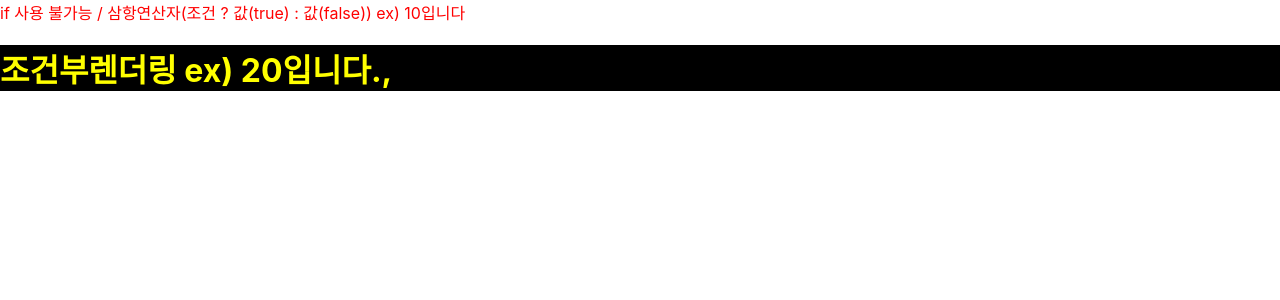
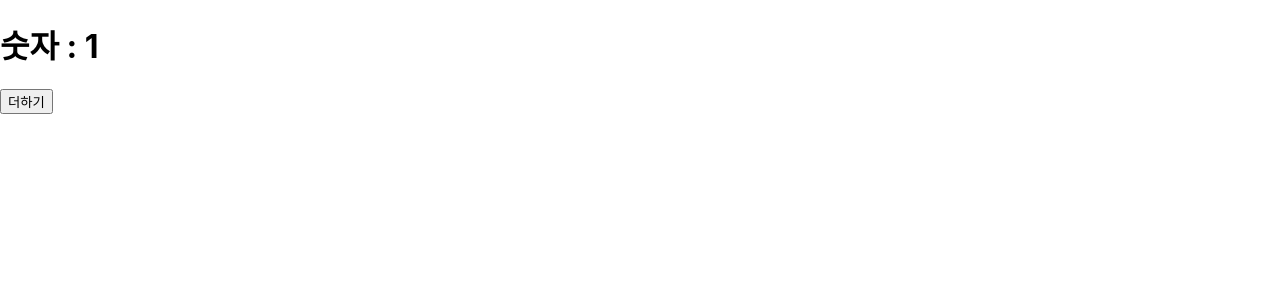
Before and after one commit to ckswns879/my-app, a React (Create React App) app: page / in a window 1280 px wide. Shown: the top 300 px of the page. Built offline with nearby package versions, Linux system fonts and the light colour scheme.

Commit message:
chore: 컴포넌트 주석처리

```diff
--- /dev/null
+++ b/src/UseState.js
@@ -0,0 +1,24 @@
+import { useState } from "react";
+
+
+
+function UseState() {
+//let number = 1; // 이렇게 하면 상태값 아님
+const [number, setNumber] = useState(1);  //React안에 hooks라이브러리
+
+const add = () => {
+setNumber(number+1); // 리엑트한테 number 값 변경한다고 요청 number++는안됨
+console.log('add',number);
+};
+// 랜더링 시점 = 상태값이 변경될때
+return (
+<>
+<div>
+<h1>숫자 : {number}</h1>
+<button onClick={add}>더하기</button>
+</div>
+</>
+);
+};
+
+export default UseState;
--- a/src/index.js
+++ b/src/index.js
@@ -1,13 +1,17 @@
 import React from 'react';
 import ReactDOM from 'react-dom/client';
 import './index.css';
-import App from './App';
+//import App from './App';
 import reportWebVitals from './reportWebVitals';
+import UseState from './UseState';
+//import Apptest from './Apptest';
 
 const root = ReactDOM.createRoot(document.getElementById('root'));
 root.render(
   <React.StrictMode>
-    <App />
+    {/* <App /> */}
+    {/* <Apptest /> */}
+    <UseState />
   </React.StrictMode>
 );
 
```
